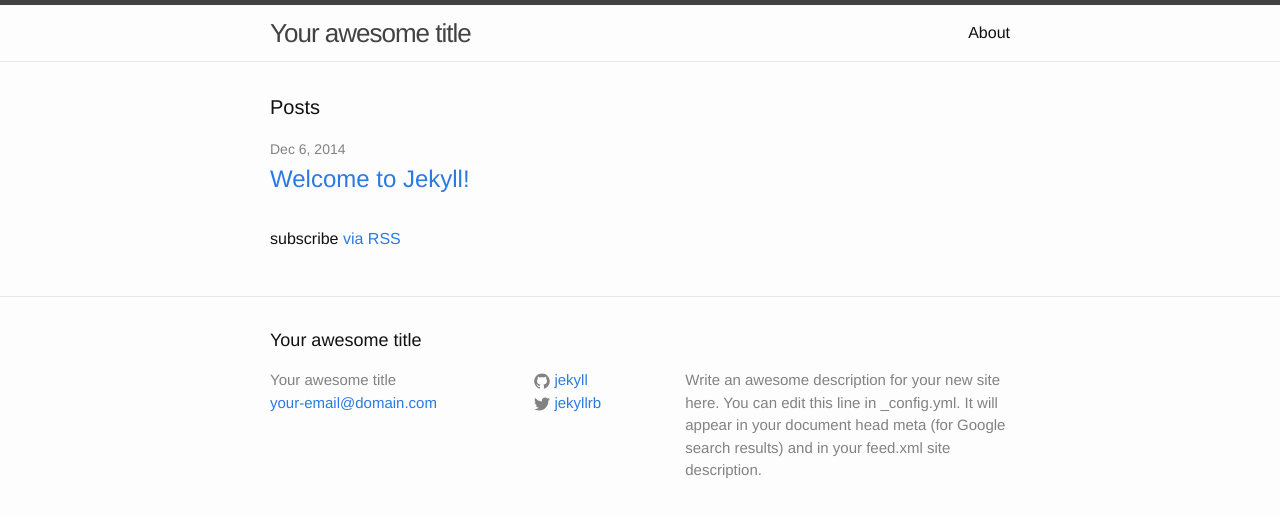
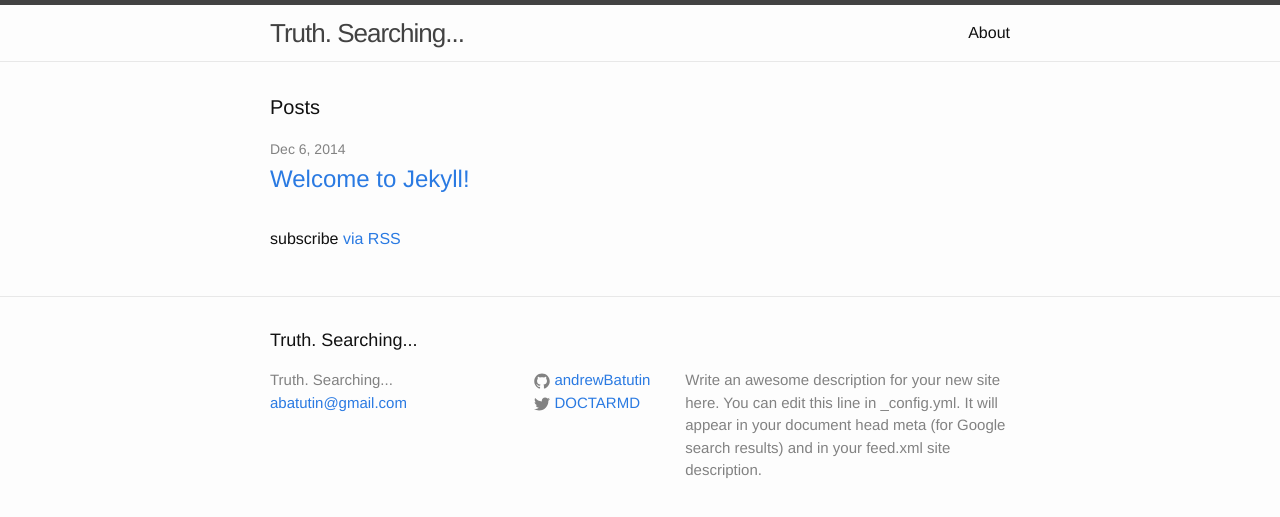
Before and after one commit to andrewBatutin/andrewBatutin.github.io, a Jekyll site: the page built from index.html, in a window 1280 px wide. Shown: the top 517 px of the page. Built offline with Jekyll 4.4.1, drawn with Linux system fonts in a browser that asks for light colours.

Commit message:
updated config file

```diff
--- a/_config.yml
+++ b/_config.yml
@@ -1,14 +1,14 @@
 # Site settings
-title: Your awesome title
-email: your-email@domain.com
+title: Truth. Searching...
+email: abatutin@gmail.com
 description: > # this means to ignore newlines until "baseurl:"
   Write an awesome description for your new site here. You can edit this
   line in _config.yml. It will appear in your document head meta (for
   Google search results) and in your feed.xml site description.
 baseurl: "" # the subpath of your site, e.g. /blog/
-url: "http://yourdomain.com" # the base hostname & protocol for your site
-twitter_username: jekyllrb
-github_username:  jekyll
+url: "http://andrewbatutin.github.io" # the base hostname & protocol for your site
+twitter_username: DOCTARMD
+github_username:  andrewBatutin
 
 # Build settings
 markdown: kramdown
```
